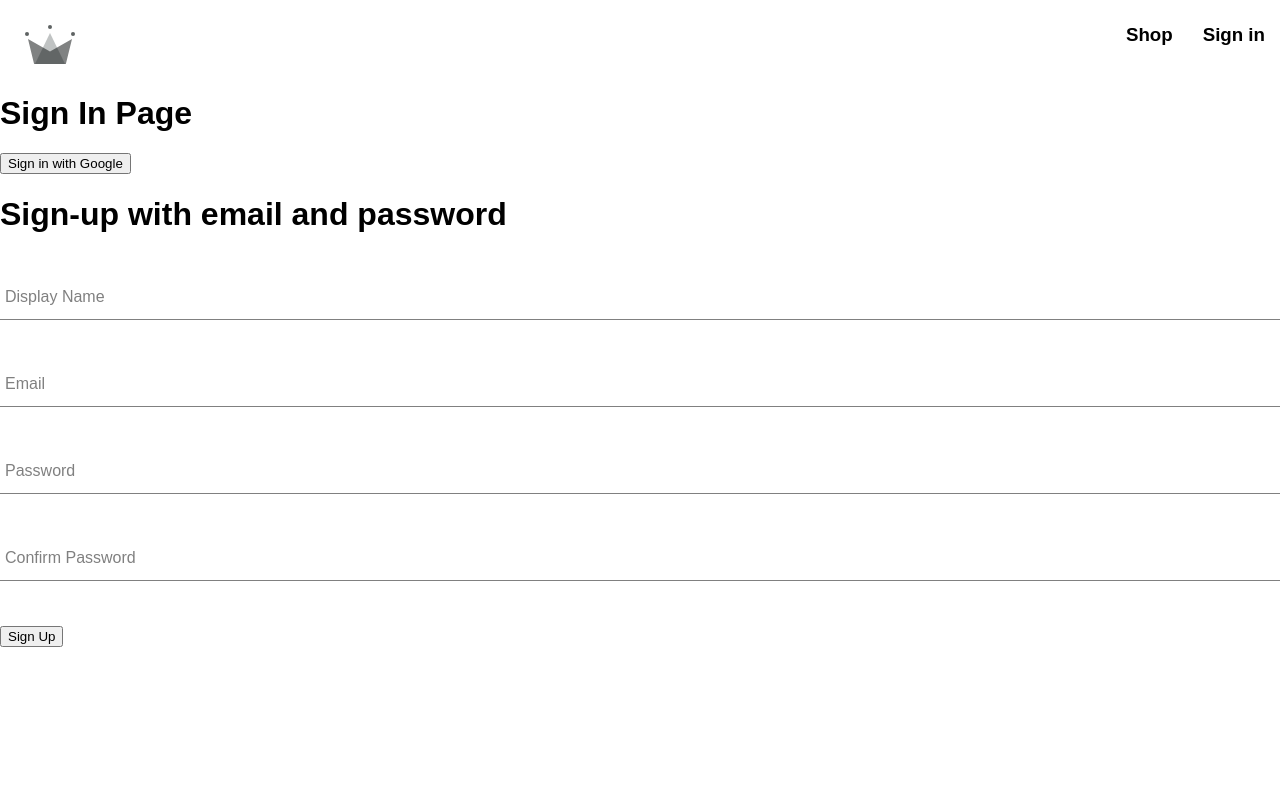
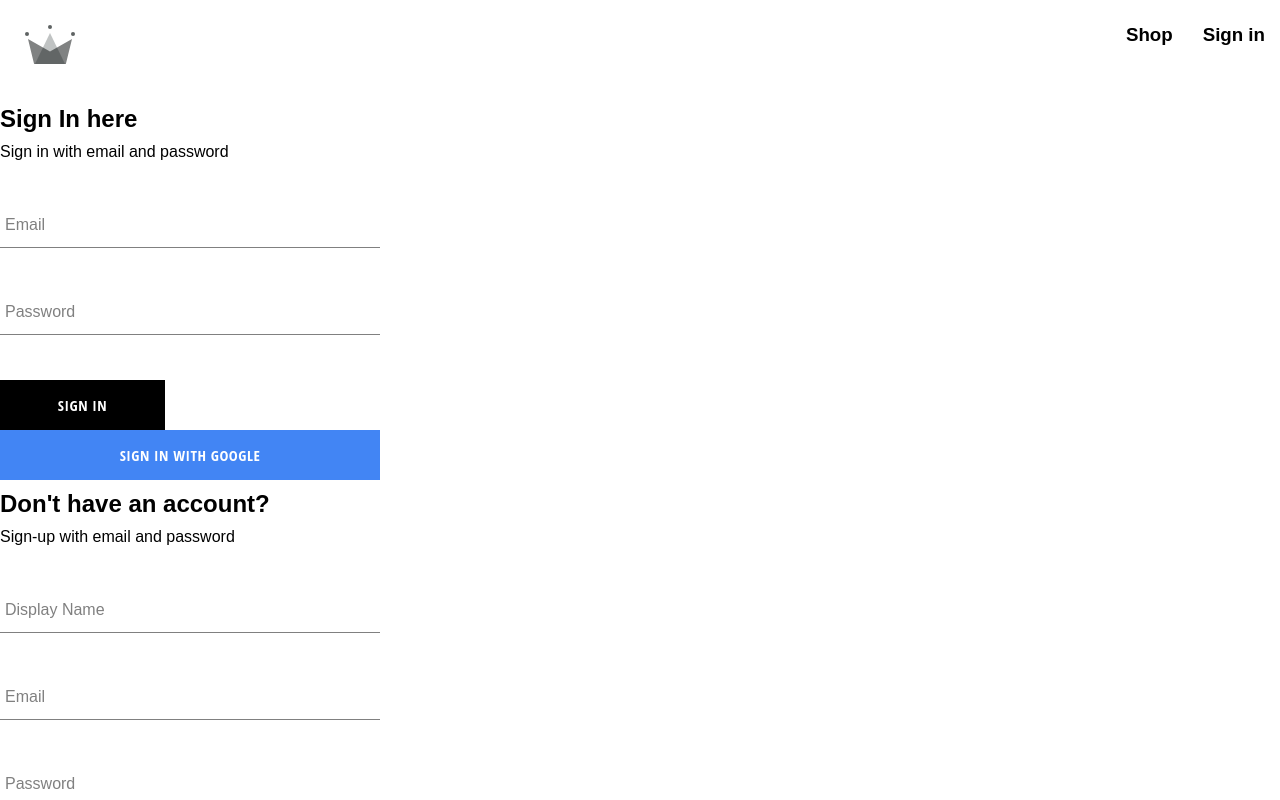
Before and after one commit to martinstereo/mirror-clothing, a React (Create React App) app: page /sign-in in a window 1280 px wide. Shown: the top 800 px of the page. Built offline with nearby package versions, Linux system fonts and the light colour scheme; a web font is replaced by a local one.

Commit message:
Add button component and integrate with sign-in and sign-up forms

```diff
--- /dev/null
+++ b/src/components/button/button.component.jsx
@@ -0,0 +1,20 @@
+import React from 'react';
+
+import "./button.styles.scss";
+
+const BUTTON_TYPE_CLASSES = {
+  google: 'google-sign-in',
+  inverted: 'inverted'
+}
+
+const Button = ({ children, buttonType, ...otherProps }) => {
+  return (
+    <button className={`button-container ${BUTTON_TYPE_CLASSES[buttonType]}`}
+      {...otherProps}
+    >
+      {children}
+    </button>
+  )
+}
+
+export default Button
--- /dev/null
+++ b/src/components/button/button.styles.scss
@@ -0,0 +1,46 @@
+.button-container {
+  min-width: 165px;
+  width: auto;
+  height: 50px;
+  letter-spacing: 0.5px;
+  line-height: 50px;
+  padding: 0 35px 0 35px;
+  font-size: 15px;
+  background-color: black;
+  color: white;
+  text-transform: uppercase;
+  font-family: 'Open Sans Condensed';
+  font-weight: bolder;
+  border: none;
+  cursor: pointer;
+  display: flex;
+  justify-content: center;
+
+  &:hover {
+    background-color: white;
+    color: black;
+    border: 1px solid black;
+  }
+
+  &.google-sign-in {
+    background-color: #4285f4;
+    color: white;
+
+    &:hover {
+      background-color: #357ae8;
+      border: none;
+    }
+  }
+
+  &.inverted {
+    background-color: white;
+    color: black;
+    border: 1px solid black;
+
+    &:hover {
+      background-color: black;
+      color: white;
+      border: none;
+    }
+  }
+}
--- a/src/routes/sign-in/sign-in.component.jsx
+++ b/src/routes/sign-in/sign-in.component.jsx
@@ -1,13 +1,45 @@
-import React from 'react'
+import { React, useState } from 'react'
 
 import {
   signInWithGooglePopup,
   createUserDocumentFromAuth,
+  logInWithEmailAndPassword
 } from '../../utils/firebase/firebase.utils'
 
 import SignUpForm from '../sign-up/sign-up-form.component';
+import FormInput from '../../components/form-input/form-input.component';
+import Button from '../../components/button/button.component';
+import "./sign-in.styles.scss";
+
+const defaultFormFields = {
+  displayName: "",
+  email: "",
+  password: "",
+  confirmPassword: "",
+};
+
 
 const SignIn = () => {
+  const [formFields, setFormFields] = useState(defaultFormFields);
+  const { email, password } = formFields;
+
+  const resetFormFields = () => {
+    setFormFields(defaultFormFields);
+  };
+
+  const handleLogInSubmit = async (event) => {
+    event.preventDefault();
+    try {
+      await logInWithEmailAndPassword(email, password);
+      console.log("Login successful");
+      resetFormFields();
+    } catch (error) {
+      if (error.code === "auth/invalid-credential") {
+        alert("invalid credentials");
+      }
+      console.error("error logging in", error);
+    }
+  }
 
   // Get google sign-in auth from firebase with pop-up
   const logGoogleUser = async () => {
@@ -15,12 +47,38 @@
     createUserDocumentFromAuth(user);
   }
 
+  const handleChange = (event) => {
+    const { name, value } = event.target;
+    setFormFields({ ...formFields, [name]: value });
+  };
+
   return (
-    <div>
-      <h1>Sign In Page</h1>
-      <button onClick={logGoogleUser}>
+    <div className='sign-in-container'>
+      <h2>Sign In here</h2>
+      <span>Sign in with email and password</span>
+
+      <form onSubmit={handleLogInSubmit}>
+        <FormInput
+          label="Email"
+          type="email"
+          required
+          onChange={handleChange}
+          name="email"
+          value={email}
+        />
+        <FormInput
+          label="Password"
+          type="password"
+          required
+          onChange={handleChange}
+          name="password"
+          value={password}
+        />
+        <Button type="submit">Sign In</Button>
+      </form>
+      <Button buttonType="google" onClick={logGoogleUser}>
         Sign in with Google
-      </button>
+      </Button>
       <SignUpForm />
     </div>
   )
--- /dev/null
+++ b/src/routes/sign-in/sign-in.styles.scss
@@ -0,0 +1,9 @@
+.sign-in-container {
+  display: flex;
+  flex-direction: column;
+  width: 380px;
+}
+
+h2 {
+  margin: 10px 0;
+}
--- a/src/routes/sign-up/sign-up-form.component.jsx
+++ b/src/routes/sign-up/sign-up-form.component.jsx
@@ -5,6 +5,9 @@
 } from "../../utils/firebase/firebase.utils";
 
 import FormInput from "../../components/form-input/form-input.component";
+import Button from "../../components/button/button.component";
+
+import "./sign-up-form.styles.scss";
 
 const defaultFormFields = {
   displayName: "",
@@ -20,7 +23,8 @@
   const resetFormFields = () => {
     setFormFields(defaultFormFields);
   };
-  const handleSubmit = async (event) => {
+
+  const handleSignUpSubmit = async (event) => {
     event.preventDefault();
     if (password !== confirmPassword) {
       alert("Passwords do not match");
@@ -43,14 +47,14 @@
 
   const handleChange = (event) => {
     const { name, value } = event.target;
-
     setFormFields({ ...formFields, [name]: value });
   };
 
   return (
-    <div>
-      <h1>Sign-up with email and password</h1>
-      <form onSubmit={handleSubmit}>
+    <div className="sign-up-container">
+      <h2>Don't have an account?</h2>
+      <span>Sign-up with email and password</span>
+      <form onSubmit={handleSignUpSubmit}>
         <FormInput
           label="Display Name"
           type="text"
@@ -86,7 +90,7 @@
           value={confirmPassword}
         />
 
-        <button type="submit">Sign Up</button>
+        <Button type="submit">Sign Up</Button>
       </form>
     </div>
   );
--- /dev/null
+++ b/src/routes/sign-up/sign-up-form.styles.scss
@@ -0,0 +1,9 @@
+.sign-up-container {
+  display: flex;
+  flex-direction: column;
+  width: 380px;
+}
+
+h2 {
+  margin: 10px 0;
+}
--- a/src/utils/firebase/firebase.utils.js
+++ b/src/utils/firebase/firebase.utils.js
@@ -4,7 +4,9 @@
   getAuth,
   signInWithPopup,
   GoogleAuthProvider,
-  createUserWithEmailAndPassword
+  createUserWithEmailAndPassword,
+  signInWithEmailAndPassword,
+  validatePassword
 } from "firebase/auth";
 
 import {
@@ -70,3 +72,11 @@
 
   return await createUserWithEmailAndPassword(auth, email, password);
 }
+
+export const logInWithEmailAndPassword = async (email, password) => {
+  const status = await validatePassword(auth, password);
+  if (!status.isValid) {
+    return status;
+  }
+  return await signInWithEmailAndPassword(auth, email, password)
+}
```
